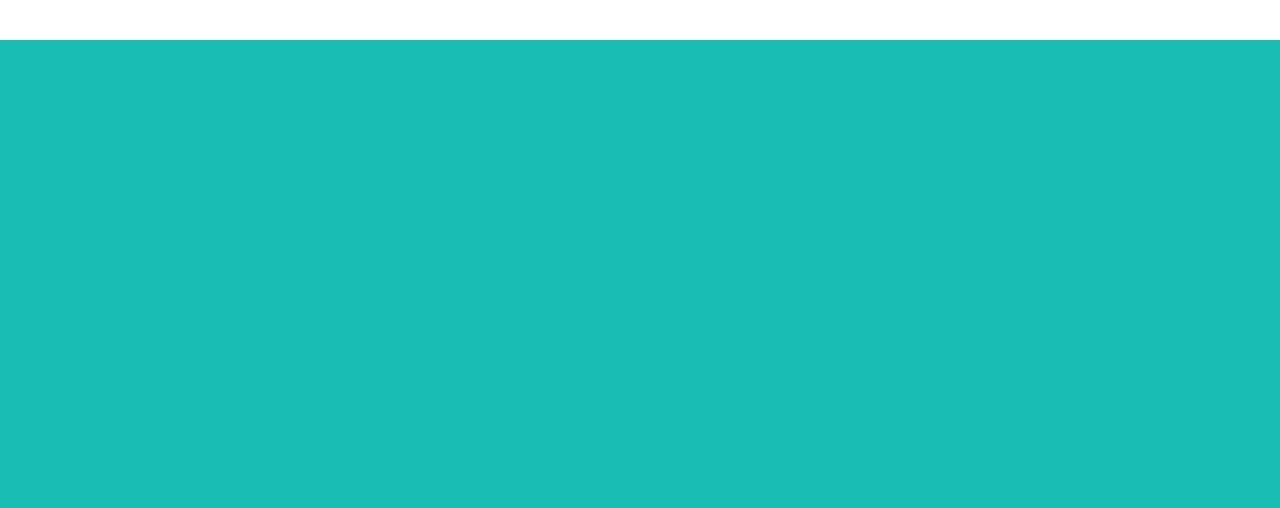
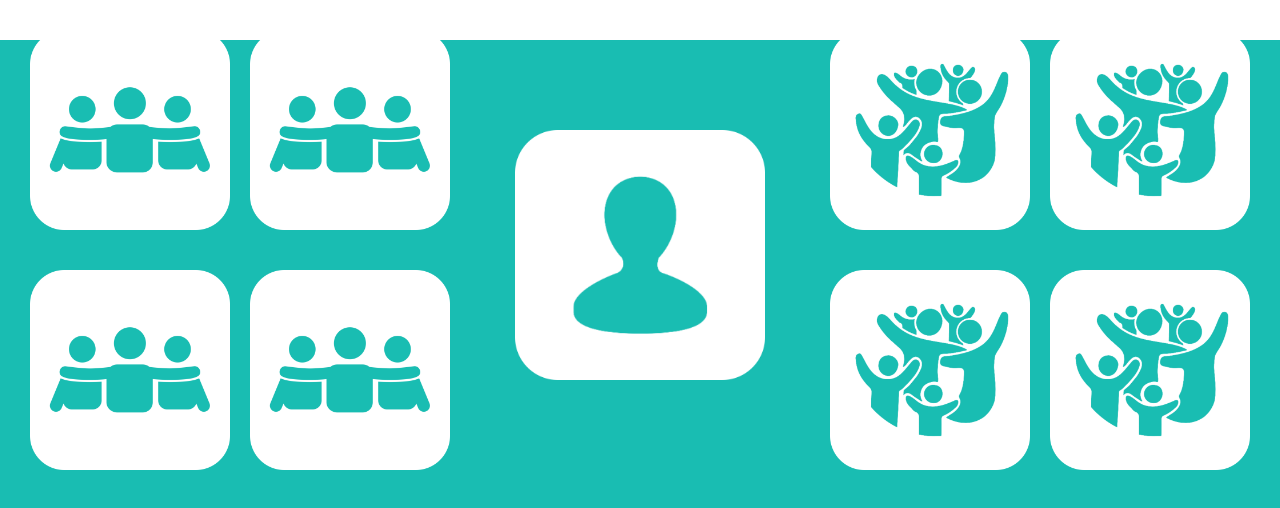
Before and after one commit to DhaineBr/dhaine-bracamonte, a plain HTML site: page 004 gallery.html in a window 1280 px wide. Shown: the part 100-608 px from the top of the page. Drawn offline with Linux system fonts and the light colour scheme.

Commit message:
remove birthday, insert pictures to gallery

```diff
--- a/004 gallery.html
+++ b/004 gallery.html
@@ -12,5 +12,20 @@
     <a href="002 about.html" ><img src="002 about_me.png" id="about_button" width="90px" height="90px" onmouseover="this.src='003 about_me_alt.png'" onmouseout="this.src='002 about_me.png'"></img></a>
     <a href="003 education.html" ><img src="004 education.png" id="education_button" width="90px" height="90px" onmouseover="this.src='005 education_alt.png'" onmouseout="this.src='004 education.png'"></img></a>
     <a href="004 gallery.html" ><img src="007 gallery_alt.png" id="gallery_button" width="90px" height="90px"></img></a>
+
+    <img src="029 friends_icon.png" width="200" height="200" onmouseover="this.src='030 friends_1.png'" onmouseout="this.src='029 friends_icon.png'" id="f1"></img>
+    <img src="029 friends_icon.png" width="200" height="200" onmouseover="this.src='031 friends_2.png'" onmouseout="this.src='029 friends_icon.png'" id="f2"></img>
+    <img src="029 friends_icon.png" width="200" height="200" onmouseover="this.src='032 friends_3.png'" onmouseout="this.src='029 friends_icon.png'" id="f3"></img>
+    <img src="029 friends_icon.png" width="200" height="200" onmouseover="this.src='033 friends_4.png'" onmouseout="this.src='029 friends_icon.png'" id="f4"></img>
+
+    <img src="027 self_icon.png" width="250" height="250" onmouseover="this.src='034 self.png'" onmouseout="this.src='027 self_icon.png'" id="s1"></img>
+
+
+    <img src="028 family_icon.png" width="200" height="200" onmouseover="this.src='035 family_1.png'" onmouseout="this.src='028 family_icon.png'" id="fm1"></img>
+    <img src="028 family_icon.png" width="200" height="200" onmouseover="this.src='036 family_2.png'" onmouseout="this.src='028 family_icon.png'" id="fm2"></img>
+    <img src="028 family_icon.png" width="200" height="200" onmouseover="this.src='037 family_3.png'" onmouseout="this.src='028 family_icon.png'" id="fm3"></img>
+    <img src="028 family_icon.png" width="200" height="200" onmouseover="this.src='038 family_4.png'" onmouseout="this.src='028 family_icon.png'" id="fm4"></img>
+
+
 </body>
 </html>
--- a/styles.css
+++ b/styles.css
@@ -395,6 +395,64 @@ hr {
   opacity: 0.7;
 }
 
+
+
+/*GALLERY PAGE*/
+
+#f1 {
+  position:absolute;
+  margin-top: 130px;
+  margin-left: 30px;
+}
+
+#f2 {
+  position: absolute;
+  margin-top: 370px;
+  margin-left: 30px;
+}
+
+#f3 {
+  position:absolute;
+  margin-top: 130px;
+  margin-left: 250px;
+}
+
+#f4 {
+  position: absolute;
+  margin-top: 370px;
+  margin-left: 250px;
+}
+
+#s1 {
+  position: absolute;
+  margin-top: 230px;
+  margin-left: 515px;
+}
+
+#fm1 {
+  position: absolute;
+  margin-top: 130px;
+  margin-left: 830px;
+}
+
+#fm2 {
+  position: absolute;
+  margin-top: 130px;
+  margin-left: 1050px;
+}
+
+#fm3 {
+  position: absolute;
+  margin-top: 370px;
+  margin-left: 830px;
+}
+
+#fm4 {
+  position: absolute;
+  margin-top: 370px;
+  margin-left: 1050px;
+}
+
 hr:not([size]) {
   height: 0.125rem;
 }
```
Also changed, not shown: 002 about.html (+4 -3 lines), 027 self_icon.png (added), 028 family_icon.png (added), 029 friends_icon.png (added), 030 friends_1.png (added), 031 friends_2.png (added), 032 friends_3.png (added), 033 friends_4.png (added), 034 self.png (added), 035 family_1.png (added), 036 family_2.png (added), 037 family_3.png (added), 038 family_4.png (added), 1 other file.
